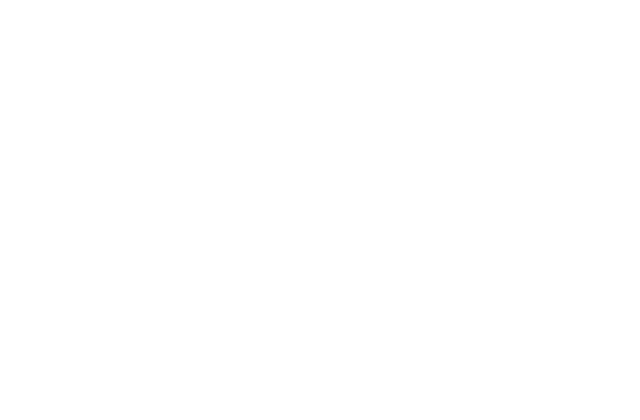
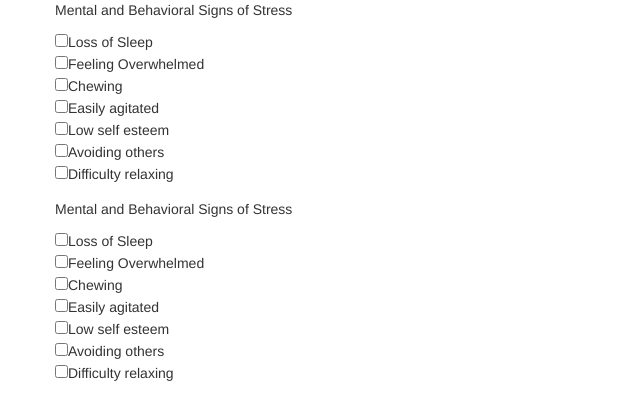
Before and after one commit to OkilyDokily/stress-test, a plain HTML site: page index.html in a window 1280 px wide. Shown: the whole page, without its empty margins (0-640 px from the left). Drawn offline with Linux system fonts and the light colour scheme.

Commit message:
create checkboxes for mental stress

```diff
--- a/index.html
+++ b/index.html
@@ -8,6 +8,31 @@
   <title>Stress Test</title>
 </head>
 <body>
-
+  <div class="container">
+    <div class="row">
+      <form>
+        <div class="form-group">
+          <p>Mental and Behavioral Signs of Stress</p>
+          <input type="checkbox" name="mental" value="sleep">Loss of Sleep<br>
+          <input type="checkbox" name="mental" value="overwhelmed">Feeling Overwhelmed<br>
+          <input type="checkbox" name="mental" value="chewing">Chewing<br>
+          <input type="checkbox" name="mental" value="irritable">Easily agitated<br>
+          <input type="checkbox" name="mental" value="lowselfesteem">Low self esteem<br>
+          <input type="checkbox" name="mental" value="avoidingothers">Avoiding others<br>
+          <input type="checkbox" name="mental" value="difficultyrelaxing">Difficulty relaxing<br>
+        </div>
+        <div class="form-group">
+          <p>Mental and Behavioral Signs of Stress</p>
+          <input type="checkbox" name="mental" value="sleep">Loss of Sleep<br>
+          <input type="checkbox" name="mental" value="overwhelmed">Feeling Overwhelmed<br>
+          <input type="checkbox" name="mental" value="chewing">Chewing<br>
+          <input type="checkbox" name="mental" value="irritable">Easily agitated<br>
+          <input type="checkbox" name="mental" value="lowselfesteem">Low self esteem<br>
+          <input type="checkbox" name="mental" value="avoidingothers">Avoiding others<br>
+          <input type="checkbox" name="mental" value="difficultyrelaxing">Difficulty relaxing<br>
+        </div>
+      </form>
+    </div>
+  </div>
 </body>
 </html>
```
